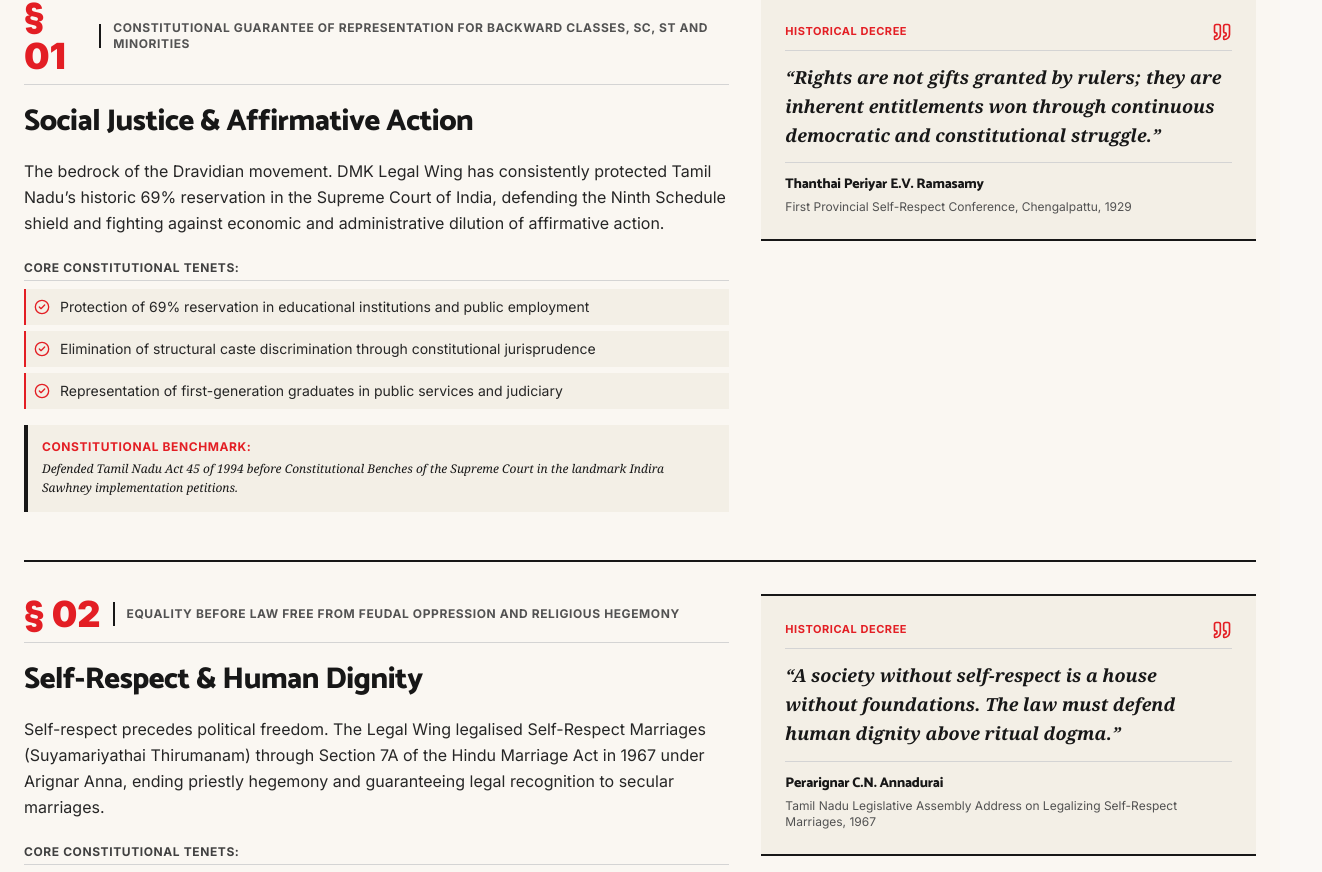
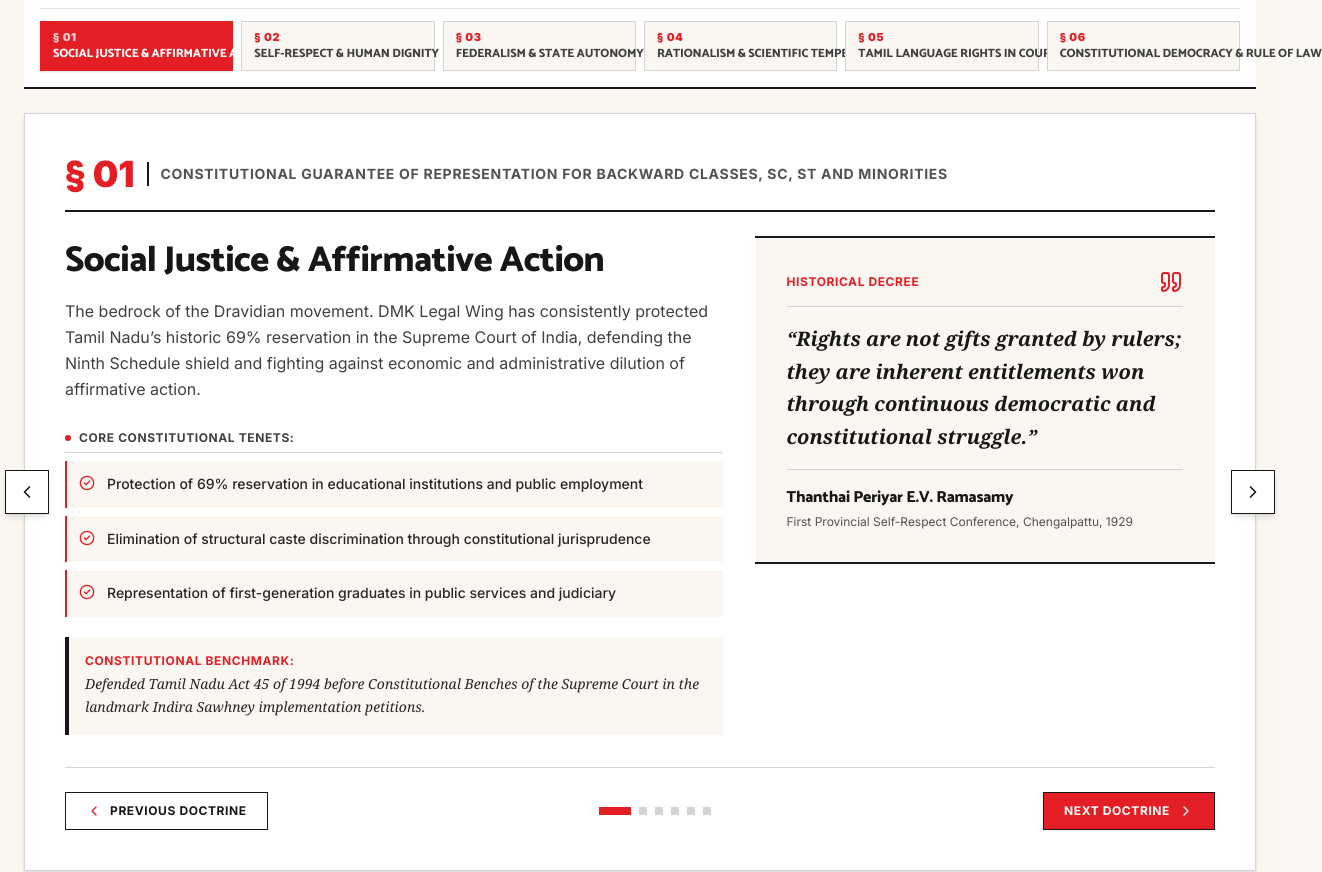
Before and after one commit to sharveshcm2940/dmklegalwing, a Next.js app: page /ideology in a window 1280 px wide. Shown: the part 990-1862 px from the top of the page, 1322 px wide, since content can reach past the window. Built offline with nearby package versions, Linux system fonts and the light colour scheme; a web font is replaced by a local one.

Commit message:
Convert Ideology manifesto articles into an interactive, stylish carousel

```diff
--- a/src/app/ideology/page.tsx
+++ b/src/app/ideology/page.tsx
@@ -1,13 +1,43 @@
 'use client';
 
-import React from 'react';
+import React, { useState, useEffect } from 'react';
 import Link from 'next/link';
 import { useLanguage } from '@/context/LanguageContext';
 import { IDEOLOGY_PILLARS } from '@/data/content';
-import { Quote, CheckCircle2, ArrowRight } from 'lucide-react';
+import {
+  Quote,
+  CheckCircle2,
+  ArrowRight,
+  ChevronLeft,
+  ChevronRight,
+  ShieldCheck,
+  Scale
+} from 'lucide-react';
 
 export default function IdeologyPage() {
   const { language } = useLanguage();
+  const [activeIndex, setActiveIndex] = useState(0);
+
+  // Sync with URL hash if present (e.g. #federalism)
+  useEffect(() => {
+    if (typeof window !== 'undefined' && window.location.hash) {
+      const hashId = window.location.hash.replace('#', '');
+      const foundIdx = IDEOLOGY_PILLARS.findIndex(p => p.id === hashId);
+      if (foundIdx !== -1) {
+        setActiveIndex(foundIdx);
+      }
+    }
+  }, []);
+
+  const currentPillar = IDEOLOGY_PILLARS[activeIndex] || IDEOLOGY_PILLARS[0];
+
+  const nextSlide = () => {
+    setActiveIndex((prev) => (prev + 1) % IDEOLOGY_PILLARS.length);
+  };
+
+  const prevSlide = () => {
+    setActiveIndex((prev) => (prev - 1 + IDEOLOGY_PILLARS.length) % IDEOLOGY_PILLARS.length);
+  };
 
   return (
     <div className="w-full flex flex-col space-y-12 py-8 font-dmk-body bg-[#FAF7F2]">
@@ -49,7 +79,7 @@ export default function IdeologyPage() {
             <div className="absolute inset-0 bg-gradient-to-t from-black/85 via-transparent to-black/30 pointer-events-none" />
             <div className="absolute bottom-4 left-4 right-4 sm:bottom-6 sm:left-8 sm:right-8 flex flex-col sm:flex-row items-start sm:items-end justify-between gap-3 text-white">
               <div className="space-y-1.5 max-w-2xl">
-                <span className="text-[10px] sm:text-xs font-mono font-bold tracking-widest text-[#FFD166] uppercase bg-black/85 px-3 py-1 border border-[#FFD166]/40 inline-block">
+                <span className="text-[10px] sm:text-xs font-english font-bold tracking-widest text-[#FFD166] uppercase bg-black/85 px-3 py-1 border border-[#FFD166]/40 inline-block">
                   {language === 'ta' ? 'அடிப்படை வழிகாட்டுதல்' : 'GUIDING PRINCIPLE'}
                 </span>
                 <h2 className="text-xl sm:text-3xl lg:text-4xl font-dmk-slogan text-[#FFE8A3] leading-tight">
@@ -64,97 +94,202 @@ export default function IdeologyPage() {
         </div>
       </section>
 
-      {/* 3. In-depth Manifesto Articles (Clean Newspaper Flow, No Boxed Cards) */}
-      <section className="max-w-[1400px] mx-auto px-4 sm:px-6 w-full space-y-12">
-        {IDEOLOGY_PILLARS.map((pillar) => (
-          <article
-            key={pillar.id}
-            id={pillar.id}
-            className="scroll-mt-28 pt-8 border-t-2 border-neutral-900"
-          >
-            <div className="grid grid-cols-1 lg:grid-cols-12 gap-8 items-start">
+      {/* 3. INTERACTIVE DOCTRINE CAROUSEL (Carousel Edition) */}
+      <section className="max-w-[1400px] mx-auto px-4 sm:px-6 w-full space-y-6">
 
-              {/* Left Column: Number, Title, Overview & Principles */}
-              <div className="lg:col-span-7 space-y-4">
-                <div className="flex items-center gap-3 border-b border-neutral-300 pb-2">
-                  <span className="text-3xl sm:text-4xl font-mono font-black text-[#E31E24]">
-                    § {pillar.number}
-                  </span>
-                  <div className="h-6 w-[2px] bg-neutral-900" />
-                  <span className="text-xs font-mono font-bold text-neutral-600 uppercase tracking-wider">
-                    {pillar.subtitle[language]}
+        {/* Carousel Navigation Bar (Selector Tabs across all 6 Pillars) */}
+        <div className="bg-white border-y-2 border-neutral-900 p-3 sm:p-4">
+          <div className="flex flex-col sm:flex-row sm:items-center justify-between gap-3 pb-3 border-b border-neutral-200 mb-3">
+            <div className="flex items-center gap-2">
+              <span className="w-2.5 h-2.5 bg-[#E31E24]" />
+              <span className="text-xs font-english font-bold uppercase tracking-wider text-neutral-800">
+                {language === 'ta' ? 'கொள்கைக் கோட்பாடுகள் தெரிவு' : 'SELECT DOCTRINAL PILLAR'}
               </span>
             </div>
 
-                <h2 className="text-2xl sm:text-3xl font-black text-neutral-900 font-dmk-headline tracking-tight leading-snug">
-                  {pillar.title[language]}
+            <div className="flex items-center gap-2 text-xs font-english font-bold text-neutral-600">
+              <span className="text-[#E31E24]">
+                {language === 'ta' ? `தூண் 0${activeIndex + 1} / 06` : `PILLAR 0${activeIndex + 1} OF 06`}
+              </span>
+            </div>
+          </div>
+
+          {/* Quick-Jump Tabs for all 6 Pillars */}
+          <div className="grid grid-cols-2 sm:grid-cols-3 lg:grid-cols-6 gap-2">
+            {IDEOLOGY_PILLARS.map((p, idx) => {
+              const isSelected = activeIndex === idx;
+              return (
+                <button
+                  key={p.id}
+                  onClick={() => setActiveIndex(idx)}
+                  className={`px-3 py-2 text-xs font-english font-bold uppercase tracking-wider transition-all border text-left flex flex-col justify-between cursor-pointer ${
+                    isSelected
+                      ? 'bg-[#E31E24] text-white border-[#E31E24] shadow-sm'
+                      : 'bg-[#FAF7F2] text-neutral-700 hover:text-black hover:bg-white border-neutral-300'
+                  }`}
+                >
+                  <span className={`text-[11px] block font-black ${isSelected ? 'text-white/80' : 'text-[#E31E24]'}`}>
+                    § {p.number}
+                  </span>
+                  <span className="truncate block font-dmk-headline font-bold text-xs mt-0.5">
+                    {p.title[language]}
+                  </span>
+                </button>
+              );
+            })}
+          </div>
+        </div>
+
+        {/* The Active Carousel Article Card */}
+        <div className="relative bg-white border border-neutral-300 p-6 sm:p-10 shadow-sm transition-all duration-300">
+
+          {/* Previous / Next Desktop Floating Buttons */}
+          <button
+            onClick={prevSlide}
+            aria-label="Previous Doctrine"
+            className="hidden md:flex absolute -left-5 top-1/2 -translate-y-1/2 z-20 w-11 h-11 bg-white hover:bg-[#E31E24] hover:text-white text-neutral-900 border border-neutral-900 items-center justify-center transition-colors shadow-md cursor-pointer"
+          >
+            <ChevronLeft className="w-5 h-5" />
+          </button>
+
+          <button
+            onClick={nextSlide}
+            aria-label="Next Doctrine"
+            className="hidden md:flex absolute -right-5 top-1/2 -translate-y-1/2 z-20 w-11 h-11 bg-white hover:bg-[#E31E24] hover:text-white text-neutral-900 border border-neutral-900 items-center justify-center transition-colors shadow-md cursor-pointer"
+          >
+            <ChevronRight className="w-5 h-5" />
+          </button>
+
+          {/* Top Identifier Bar */}
+          <div className="flex flex-wrap items-center gap-3 border-b-2 border-neutral-900 pb-4 mb-6">
+            <span className="text-3xl sm:text-4xl font-black text-[#E31E24] font-english">
+              § {currentPillar.number}
+            </span>
+            <div className="h-6 w-[2px] bg-neutral-900 hidden sm:block" />
+            <span className="text-xs sm:text-sm font-english font-bold text-neutral-600 uppercase tracking-wider">
+              {currentPillar.subtitle[language]}
+            </span>
+          </div>
+
+          {/* Two-Column Broadsheet Presentation (Matching Reference Design) */}
+          <div className="grid grid-cols-1 lg:grid-cols-12 gap-8 items-start">
+
+            {/* Left Column: Title, Overview, Tenets, & Benchmark */}
+            <div className="lg:col-span-7 space-y-5">
+              <div>
+                <h2 className="text-2xl sm:text-3xl lg:text-4xl font-black text-neutral-900 font-dmk-headline tracking-tight leading-snug">
+                  {currentPillar.title[language]}
                 </h2>
+                <p className="text-sm sm:text-base text-neutral-700 leading-relaxed font-dmk-body mt-3">
+                  {currentPillar.description[language]}
+                </p>
+              </div>
 
-                <p className="text-sm sm:text-base text-neutral-800 leading-relaxed font-dmk-body">
-                  {pillar.description[language]}
-                </p>
-
-                {/* Key Principles Checklist */}
+              {/* Core Constitutional Tenets Checklist */}
               <div className="space-y-2 pt-2">
-                  <h4 className="text-xs font-mono font-bold text-neutral-700 uppercase tracking-wider border-b border-neutral-300 pb-1">
-                    {language === 'ta' ? 'அடிப்படை சட்டக் கோட்பாடுகள்:' : 'CORE CONSTITUTIONAL TENETS:'}
+                <h4 className="text-xs font-english font-bold text-neutral-700 uppercase tracking-wider border-b border-neutral-300 pb-1.5 flex items-center gap-2">
+                  <span className="w-1.5 h-1.5 bg-[#E31E24] rounded-full inline-block" />
+                  <span>{language === 'ta' ? 'அடிப்படை சட்டக் கோட்பாடுகள்:' : 'CORE CONSTITUTIONAL TENETS:'}</span>
                 </h4>
-                  <div className="space-y-1.5">
-                    {pillar.keyPrinciples.map((kp, kIdx) => (
-                      <div key={kIdx} className="flex items-start gap-2.5 text-xs sm:text-sm text-neutral-800 p-2 bg-[#F3EFE6] border-l-2 border-[#E31E24]">
+                <div className="space-y-2">
+                  {currentPillar.keyPrinciples.map((kp, kIdx) => (
+                    <div
+                      key={kIdx}
+                      className="flex items-start gap-3 p-3 bg-[#FAF7F2] border-l-2 border-[#E31E24] text-xs sm:text-sm text-neutral-800"
+                    >
                       <CheckCircle2 className="w-4 h-4 text-[#E31E24] shrink-0 mt-0.5" />
-                        <span className="font-dmk-body">{kp[language]}</span>
+                      <span className="font-dmk-body font-medium leading-relaxed">{kp[language]}</span>
                     </div>
                   ))}
                 </div>
               </div>
 
               {/* Constitutional Benchmark Box */}
-                <div className="p-3.5 bg-[#F3EFE6] border-l-4 border-neutral-900 text-xs text-neutral-900">
-                  <span className="font-mono font-bold text-[#E31E24] uppercase tracking-wider block mb-1">
+              <div className="p-4 bg-[#FAF7F2] border-l-4 border-neutral-900 text-xs sm:text-sm text-neutral-900 space-y-1">
+                <span className="font-english font-bold text-[#E31E24] uppercase tracking-wider block text-xs">
                   {language === 'ta' ? 'அரசமைப்பு & தீர்ப்பு முக்கியத்துவம்:' : 'CONSTITUTIONAL BENCHMARK:'}
                 </span>
-                  <p className="leading-relaxed font-serif italic">
-                    {pillar.legalRelevance[language]}
+                <p className="leading-relaxed font-serif italic text-neutral-800">
+                  {currentPillar.legalRelevance[language]}
                 </p>
               </div>
             </div>
 
-              {/* Right Column: Historical Decree Quote */}
+            {/* Right Column: Historical Decree Quote Banner */}
             <div className="lg:col-span-5">
-                <div className="p-6 bg-[#F3EFE6] border-t-2 border-b-2 border-neutral-900 space-y-3">
-                  <div className="flex items-center justify-between border-b border-neutral-300 pb-2">
-                    <span className="text-[11px] font-mono font-bold uppercase tracking-wider text-[#E31E24]">
+              <div className="p-6 sm:p-8 bg-[#FAF7F2] border-t-2 border-b-2 border-neutral-900 space-y-4">
+                <div className="flex items-center justify-between border-b border-neutral-300 pb-3">
+                  <span className="text-xs font-english font-bold uppercase tracking-wider text-[#E31E24]">
                     HISTORICAL DECREE
                   </span>
-                    <Quote className="w-5 h-5 text-[#E31E24]" />
+                  <Quote className="w-6 h-6 text-[#E31E24]" />
                 </div>
 
-                  <blockquote className="text-base sm:text-lg font-serif italic text-neutral-900 leading-relaxed font-semibold">
-                    “{pillar.quote.text[language]}”
+                <blockquote className="text-base sm:text-xl font-serif italic text-neutral-900 leading-relaxed font-bold">
+                  “{currentPillar.quote.text[language]}”
                 </blockquote>
 
-                  <div className="pt-3 border-t border-neutral-300 space-y-1">
-                    <span className="text-sm font-bold text-neutral-900 block font-dmk-headline">
-                      {pillar.quote.author[language]}
+                <div className="pt-4 border-t border-neutral-300 space-y-1">
+                  <span className="text-base font-bold text-neutral-900 block font-dmk-headline">
+                    {currentPillar.quote.author[language]}
                   </span>
-                    <span className="text-xs text-neutral-600 font-mono block">
-                      {pillar.quote.context[language]}
+                  <span className="text-xs text-neutral-600 font-english block">
+                    {currentPillar.quote.context[language]}
                   </span>
                 </div>
               </div>
             </div>
 
           </div>
-          </article>
+
+          {/* Bottom Carousel Controls Bar */}
+          <div className="mt-8 pt-6 border-t border-neutral-300 flex flex-col sm:flex-row items-center justify-between gap-4">
+
+            {/* Step Previous Button */}
+            <button
+              onClick={prevSlide}
+              className="w-full sm:w-auto px-5 py-2.5 bg-white hover:bg-neutral-900 hover:text-white text-neutral-900 border border-neutral-900 text-xs font-english font-bold uppercase tracking-wider flex items-center justify-center gap-2 transition-colors cursor-pointer"
+            >
+              <ChevronLeft className="w-4 h-4 text-[#E31E24]" />
+              <span>{language === 'ta' ? 'முந்தைய கொள்கை' : 'Previous Doctrine'}</span>
+            </button>
+
+            {/* Slide Dot Indicators */}
+            <div className="flex items-center gap-2">
+              {IDEOLOGY_PILLARS.map((_, idx) => (
+                <button
+                  key={idx}
+                  onClick={() => setActiveIndex(idx)}
+                  aria-label={`Go to pillar ${idx + 1}`}
+                  className={`h-2 transition-all cursor-pointer ${
+                    activeIndex === idx
+                      ? 'w-8 bg-[#E31E24]'
+                      : 'w-2 bg-neutral-300 hover:bg-neutral-600'
+                  }`}
+                />
               ))}
+            </div>
+
+            {/* Step Next Button */}
+            <button
+              onClick={nextSlide}
+              className="w-full sm:w-auto px-5 py-2.5 bg-[#E31E24] hover:bg-neutral-900 text-white border border-neutral-900 text-xs font-english font-bold uppercase tracking-wider flex items-center justify-center gap-2 transition-colors cursor-pointer shadow-xs"
+            >
+              <span>{language === 'ta' ? 'அடுத்த கொள்கை' : 'Next Doctrine'}</span>
+              <ChevronRight className="w-4 h-4 text-white" />
+            </button>
+
+          </div>
+
+        </div>
+
       </section>
 
       {/* 4. Bottom Broadsheet Proclamation Call to Action */}
       <section className="max-w-[1400px] mx-auto px-4 sm:px-6 w-full pt-6">
         <div className="p-6 sm:p-8 bg-[#111111] text-white border-t-4 border-[#E31E24] flex flex-col md:flex-row items-center justify-between gap-6">
           <div className="space-y-1">
-            <span className="text-xs font-mono font-bold text-[#E31E24] uppercase tracking-wider">
+            <span className="text-xs font-english font-bold text-[#E31E24] uppercase tracking-wider">
               OFFICIAL REPOSITORIES
             </span>
             <h3 className="text-xl sm:text-2xl font-black text-white font-dmk-headline">
@@ -169,7 +304,7 @@ export default function IdeologyPage() {
 
           <Link
             href="/resources"
-            className="px-6 py-2.5 bg-[#E31E24] hover:bg-white hover:text-black text-white text-xs font-mono font-bold uppercase tracking-wider shrink-0 transition-colors border border-white font-dmk-headline"
+            className="px-6 py-2.5 bg-[#E31E24] hover:bg-white hover:text-black text-white text-xs font-english font-bold uppercase tracking-wider shrink-0 transition-colors border border-white font-dmk-headline"
           >
             {language === 'ta' ? 'சட்ட ஆவணக் களஞ்சியம்' : 'Explore Legal Resources'}
           </Link>
```
Lines whose indentation alone changed are shown as unchanged.
